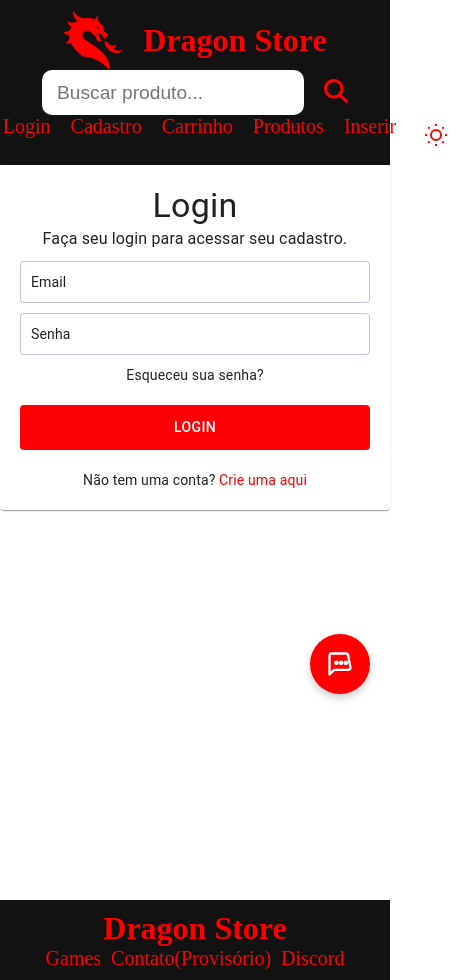
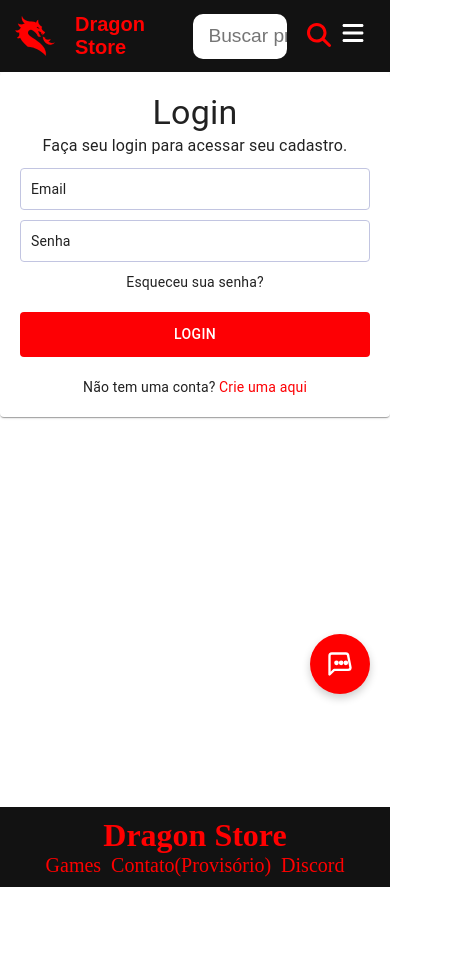
Before and after one commit to wolf011/Final-React, a React (Vite) app: page /login in a window 390 px wide. Shown: the whole page, 456 px wide, since content can reach past the window. After the commit the page ends 887 px from the top, so only its background shows below. Built offline with nearby package versions, Linux system fonts and the light colour scheme.

Commit message:
Melhorando responsividade

```diff
--- a/src/components/Header/Header.module.css
+++ b/src/components/Header/Header.module.css
@@ -8,7 +8,9 @@ header {
     color: #ff0000;
     padding: 10px 20px;
     height: 100px;
-    width: 100%;
+    position: relative;
+    z-index: 1000;
+    font-family: Arial, Helvetica, sans-serif;
 }
 
 .logo-container {
@@ -30,7 +32,7 @@ header {
 
 .menu ul {
     display: flex;
-    gap: 20px;
+    gap: 15px;
     list-style: none;
     margin: 0;
     padding: 0;
@@ -46,42 +48,86 @@ header {
     color: #ffbb00;
 }
 
-@media (min-width: 375px) {
-    header {
-    display: flex;
-    flex-direction: row;
-    justify-content: space-between;
-    align-items: center;
-    background-color: #121212;
-    color: #ff0000;
-    padding: 10px 20px;
-    height: 100px;
-    width: 100vw;
-    }
-}
-
 .formHeader {
     display: flex;
     align-items: center;
     gap: 20px;
 }
 
+
+
 .buttonHeader {
     background: none;
     border: none;
-    cursor: pointer
+    cursor: pointer;
 }
 
+/* Botão hamburguer escondido no desktop */
+.menuToggle {
+    display: none;
+    cursor: pointer;
+    color: white;
+    font-size: 28px;
+    background: none;
+    border: none;
+    padding: 10px;
+    z-index: 1001;
+}
 
+/* Responsividade: Mobile */
+@media (max-width: 768px) {
     header {
-  display: flex;
+        flex-direction: row;
         justify-content: space-between;
         align-items: center;
+        height: auto;
+        padding: 10px 15px;
     }
 
-@media (max-width: 600px) {
-  header {
+    .logo-container img {
+        height: 40px;
+    }
+
+    .logo-container h2 {
+        font-size: 20px;
+    }
+
+    .menuToggle {
+        display: block;
+    }
+
+    .menu {
+        display: none;
+        position: absolute;
+        top:70px;
+        right: 0;
+        background-color: #333;
+        width: 100%;
         flex-direction: column;
         align-items: center;
-    height: auto;}
+        padding: 10px 20px;
+        transition: all 0.3s ease;
+        z-index: 999;
+        text-align: center;
     }
+
+    .menu.active {
+        display: flex;
+    }
+
+    .menu ul {
+        display: none;
+        flex-direction: column;
+        gap: 10px;
+        padding: 10px 0;
+    }
+
+    .menu a {
+        font-size: 18px;
+        padding: 10px 0;
+    }
+
+    .formHeader input {
+        max-width: 100px;
+    }
+}
--- a/src/components/Header/index.jsx
+++ b/src/components/Header/index.jsx
@@ -5,12 +5,14 @@ import { useTheme } from "../../contexts/ThemeContext";
 import DarkModeButton from "../../contexts/DarkModeButton";
 import GetProdutosPorNome from "../../pages/Produtos/Pesquisa";
 // import { GrActions } from "react-icons/gr";
-import { FaMagnifyingGlass } from "react-icons/fa6";
+import { FaBars, FaMagnifyingGlass } from "react-icons/fa6";
 import { useState } from "react";
+import { FaTimes } from "react-icons/fa";
 
 export default function Header() {
 
     const [inputNome, setInputNome] = useState("");
+    const [menuOpen, setMenuOpen] = useState(false);
     const navigate = useNavigate();
 
     const handleSearch = (e) => {
@@ -18,6 +20,10 @@ export default function Header() {
         if (inputNome.trim() !== "") {
             navigate(`/Produtos/Pesquisa/${inputNome}`);
         }
+    };
+
+    const toggleMenu = () => {
+        setMenuOpen(!menuOpen);
     };
 
 
@@ -56,10 +62,14 @@ export default function Header() {
                 </button>
             </form>
 
-            <div className={styles["menu"]}>
+            <div className={styles.menuToggle} onClick={toggleMenu}>
+                {menuOpen ? <FaTimes size={24} /> : <FaBars size={24} />}
+            </div>
+
+            <nav className={`${styles.menu} ${menuOpen ? styles.active : ""}`}>
                 <nav>
                     <ul>
-                        <li>
+                        <li className={styles.link}>
                             <Link to="/">Home</Link>
                         </li>
 
@@ -84,11 +94,11 @@ export default function Header() {
                         </li>
 
                        <li>
-                <DarkModeButton />
+                            <DarkModeButton />
             </li>
                     </ul>
                 </nav>
-            </div>
+            </nav>
         </header>
     )
 }
--- a/src/pages/Cadastro/Cadastro.module.css
+++ b/src/pages/Cadastro/Cadastro.module.css
@@ -1,23 +1,24 @@
-@media (max-width: 850px) {
+@media (max-width: 768px) {
   main {
     padding: 10px;
     flex-direction: column;
     align-items: center;
   }
-}
 
-@media (max-width: 850px) {
   .cardPost {
     width: 90%;
     padding: 20px;
   }
-}
 
-@media (max-width: 850px) {
   .inputsRow {
     flex-direction: column;
   }
+
+  h6{
+    text-align: center;
+  }
 }
+
 
 
 main {
```
Lines whose indentation alone changed are shown as unchanged.
